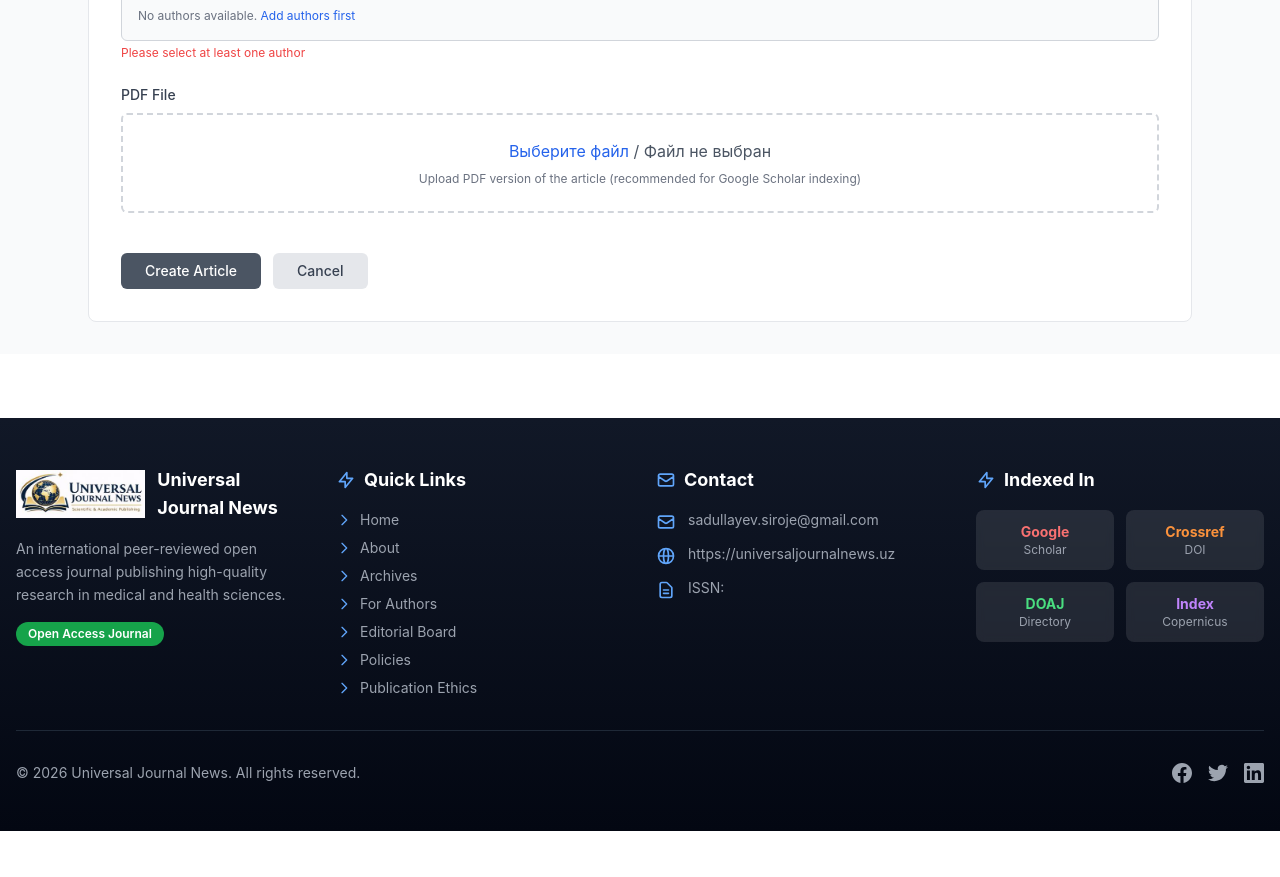
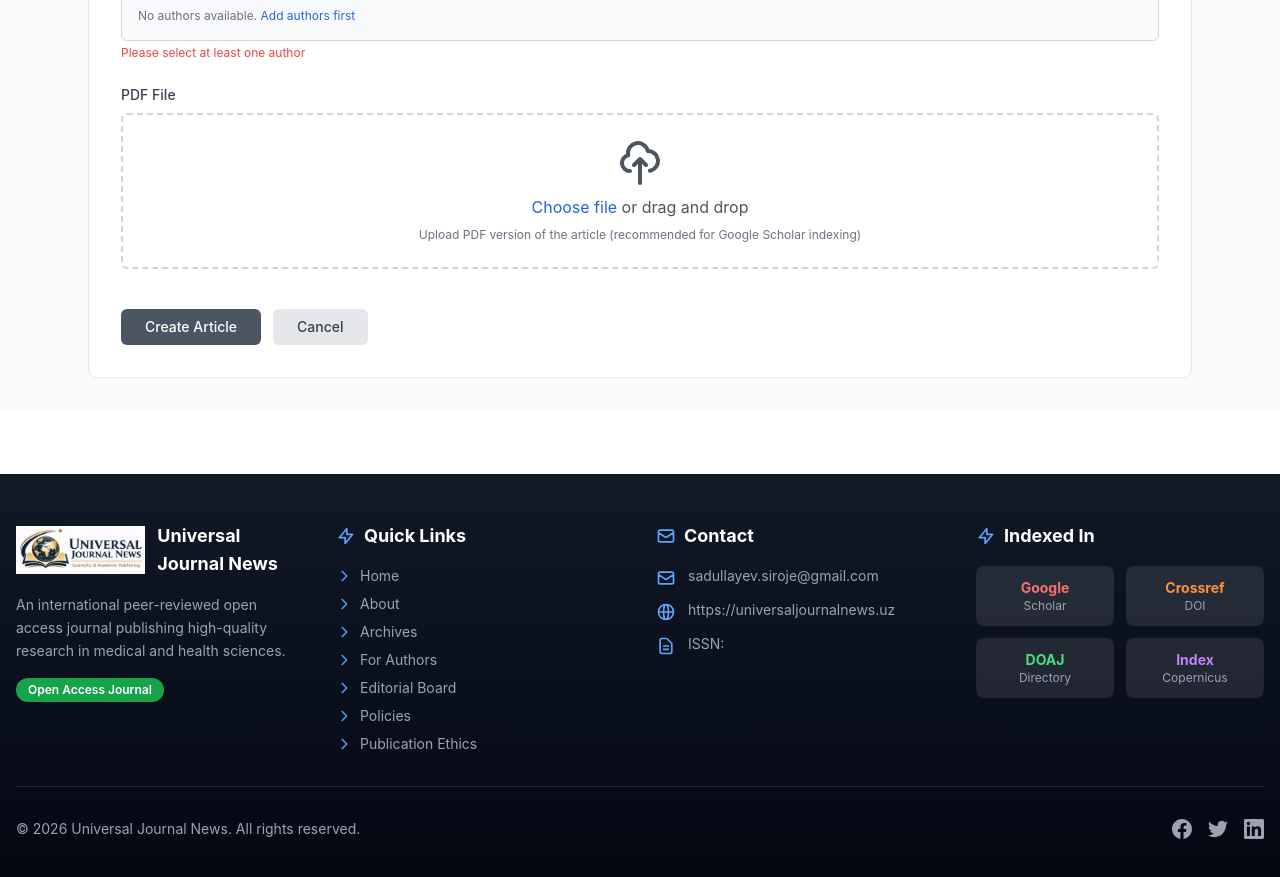
Before and after one commit to sadullayevsiroje-spec/universaljournalnews.uz, a Next.js app: page /admin/articles/new in a window 1280 px wide. Shown: the part 1380-2257 px from the top of the page. Before the commit the page ends 2211 px from the top, so only its background shows below. Built offline with nearby package versions, Linux system fonts and the light colour scheme.

Commit message:
Improve PDF upload UI - show selected file name and size

```diff
--- a/app/admin/articles/new/page.tsx
+++ b/app/admin/articles/new/page.tsx
@@ -185,7 +185,7 @@ export default function NewArticle() {
               <label className="block text-sm font-medium text-gray-700 mb-2">
                 PDF File
               </label>
-              <div className="border-2 border-dashed border-gray-300 rounded-md p-6 text-center">
+              <div className="border-2 border-dashed border-gray-300 rounded-md p-6 text-center hover:border-blue-400 transition">
                 <input
                   type="file"
                   accept=".pdf"
@@ -194,12 +194,28 @@ export default function NewArticle() {
                   id="pdf-upload"
                 />
                 <label htmlFor="pdf-upload" className="cursor-pointer">
-                  <div className="text-gray-600">
-                    <span className="text-blue-600 hover:underline">Выберите файл</span> / Файл не выбран
-                  </div>
-                  <p className="text-xs text-gray-500 mt-2">
-                    Upload PDF version of the article (recommended for Google Scholar indexing)
-                  </p>
+                  {formData.pdfFile ? (
+                    <div className="text-green-600">
+                      <svg className="w-12 h-12 mx-auto mb-2" fill="none" stroke="currentColor" viewBox="0 0 24 24">
+                        <path strokeLinecap="round" strokeLinejoin="round" strokeWidth={2} d="M9 12l2 2 4-4m6 2a9 9 0 11-18 0 9 9 0 0118 0z" />
+                      </svg>
+                      <p className="font-medium">{formData.pdfFile.name}</p>
+                      <p className="text-xs text-gray-500 mt-1">
+                        {(formData.pdfFile.size / 1024 / 1024).toFixed(2)} MB
+                      </p>
+                      <p className="text-xs text-blue-600 mt-2 hover:underline">Click to change file</p>
+                    </div>
+                  ) : (
+                    <div className="text-gray-600">
+                      <svg className="w-12 h-12 mx-auto mb-2" fill="none" stroke="currentColor" viewBox="0 0 24 24">
+                        <path strokeLinecap="round" strokeLinejoin="round" strokeWidth={2} d="M7 16a4 4 0 01-.88-7.903A5 5 0 1115.9 6L16 6a5 5 0 011 9.9M15 13l-3-3m0 0l-3 3m3-3v12" />
+                      </svg>
+                      <p><span className="text-blue-600 hover:underline">Choose file</span> or drag and drop</p>
+                      <p className="text-xs text-gray-500 mt-2">
+                        Upload PDF version of the article (recommended for Google Scholar indexing)
+                      </p>
+                    </div>
+                  )}
                 </label>
               </div>
             </div>
```
